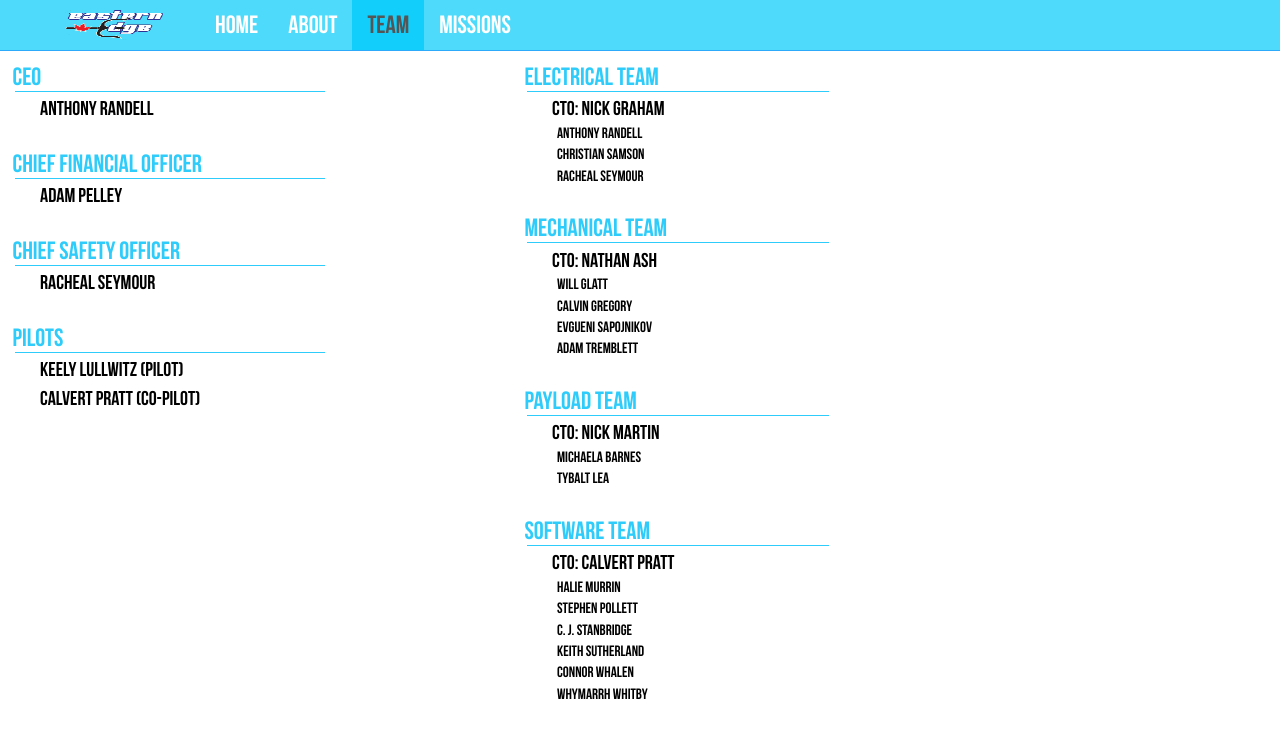
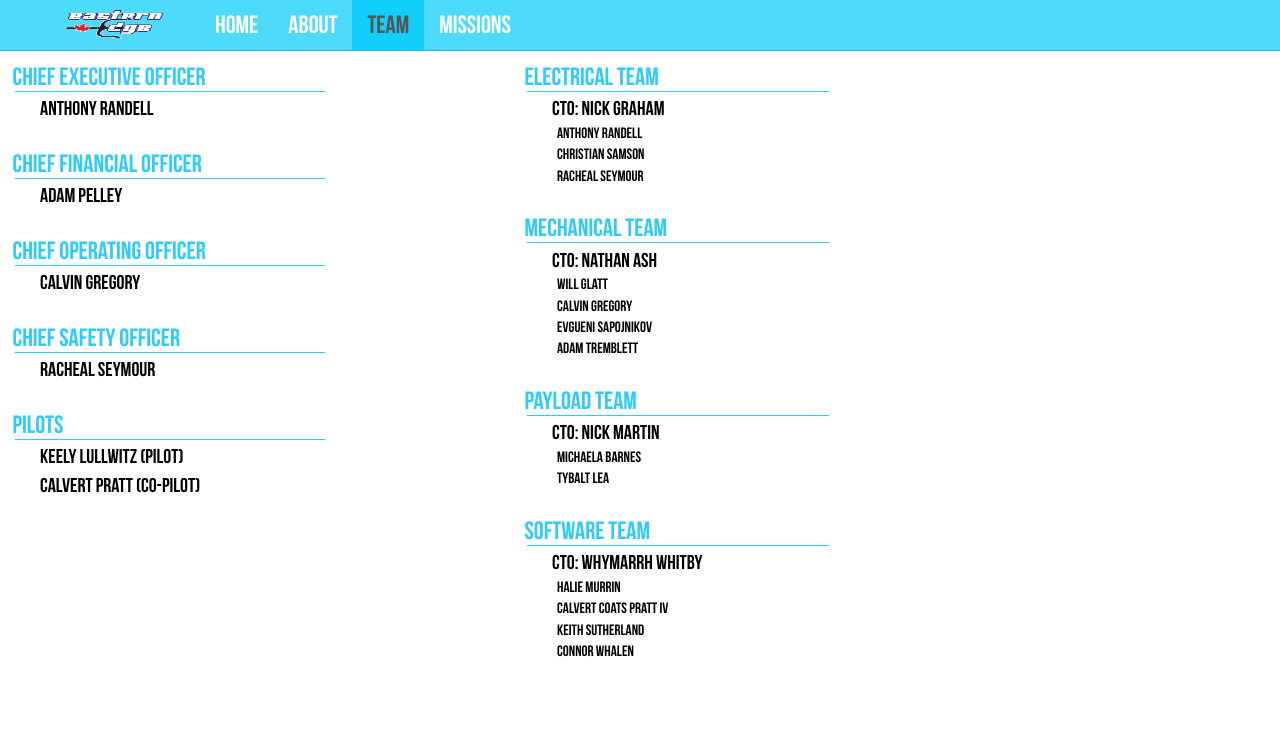
Before and after one commit to EasternEdgeRobotics/OldWebsite, a Jekyll site: the page team.html, which Jekyll copies as it is, in a window 1280 px wide. Shown: the top 738 px of the page. Built offline with Jekyll 4.4.1, drawn with Linux system fonts in a browser that asks for light colours.

Commit message:
Changed around some team things

```diff
--- a/team.html
+++ b/team.html
@@ -29,7 +29,7 @@
 
 <div class="subheader">
 	<p>
-		CEO
+		Chief Executive Officer
 	</p>
 	<hr class="execline">
 </div>
@@ -45,6 +45,16 @@
 </div>
 <div class="CEOtitletext">
 	Adam Pelley
+</div>
+
+<div class="subheader">
+	<p>
+		Chief Operating Officer
+	</p>
+	<hr class="execline">
+</div>
+<div class="CEOtitletext">
+	Calvin Gregory
 </div>
 
 <div class="subheader">
@@ -131,20 +141,16 @@
 	<hr class="teamline">
 </div>
 <div class="CEOtitletext">
-	CTO: Calvert Pratt
+	CTO: Whymarrh Whitby
 </div>
 <div class="text">
 	Halie Murrin
 	<br>
-	Stephen Pollett
-	<br>
-	C. J. Stanbridge
+	Calvert Coats Pratt IV
 	<br>
 	Keith Sutherland
 	<br>
 	Connor Whalen
-	<br>
-	Whymarrh Whitby
 </div>
 
 </body>
```
